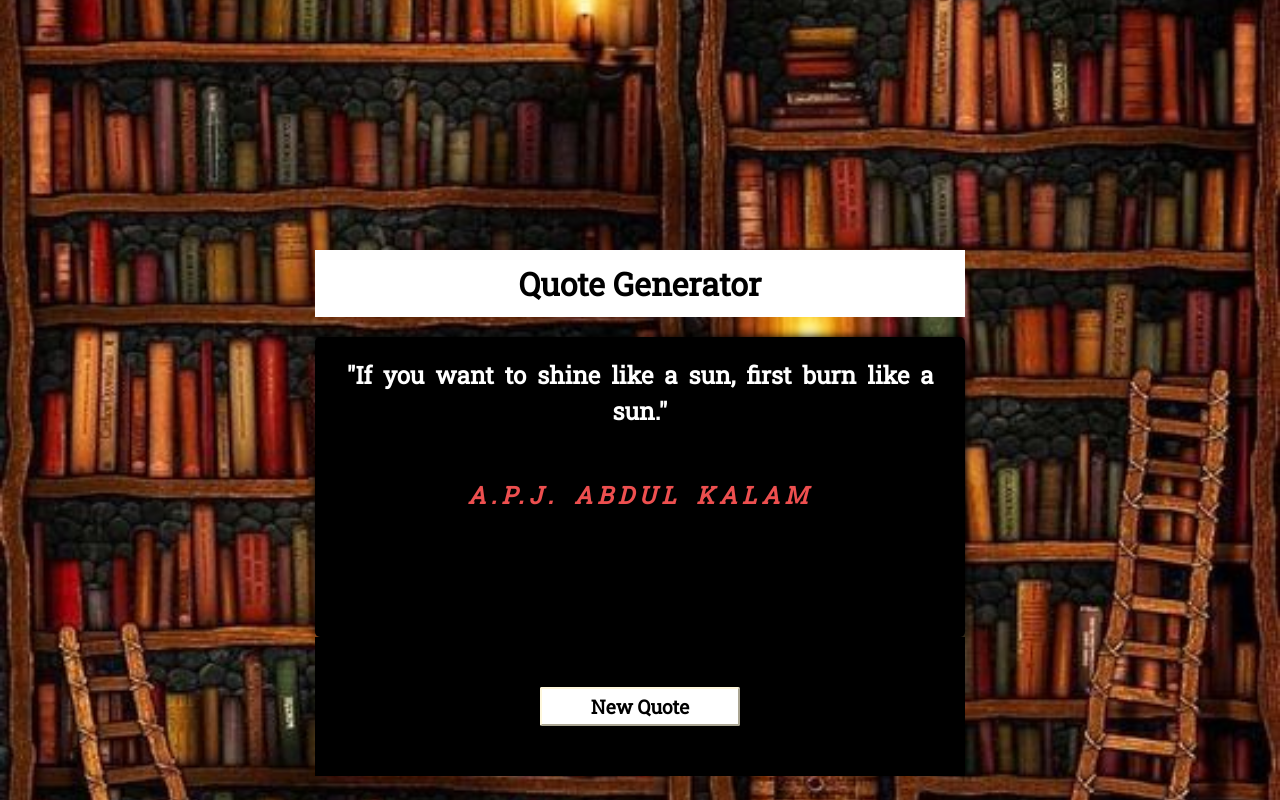
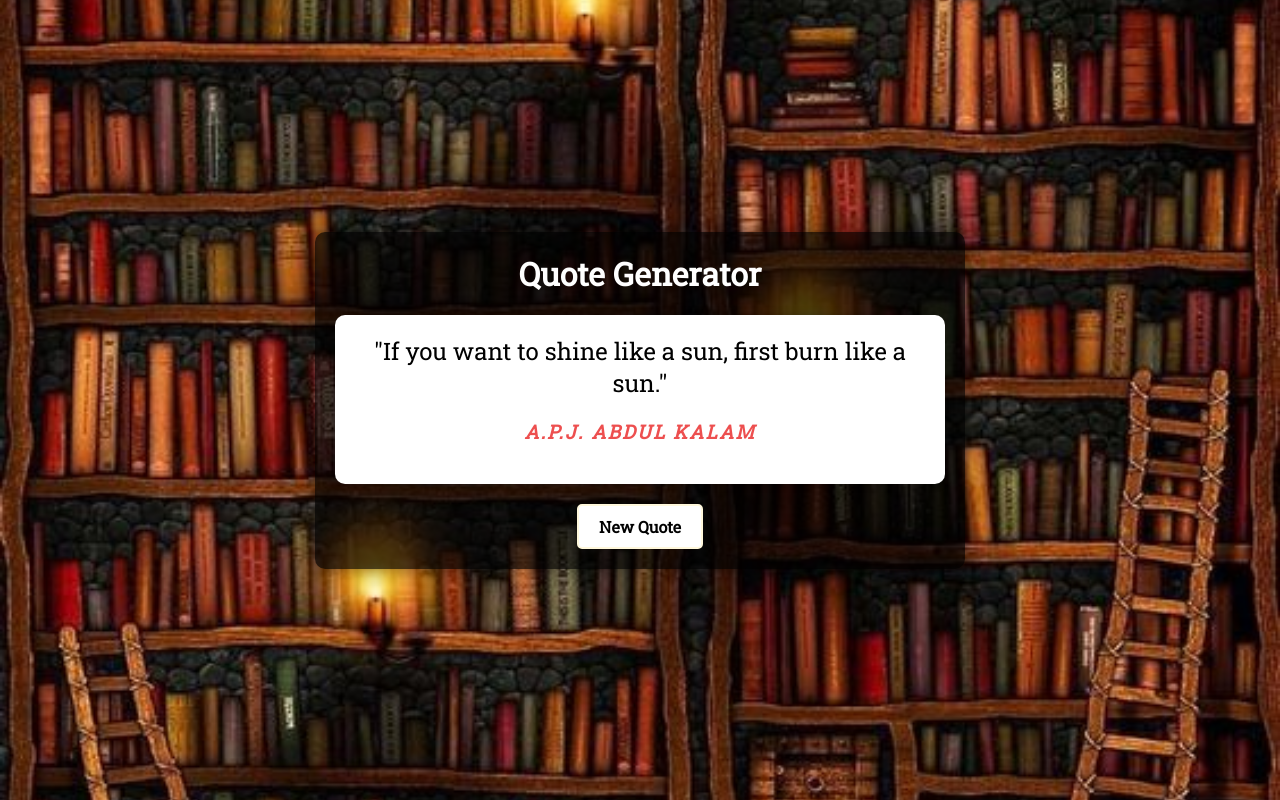
Before and after one commit to Prachi309/Quote-generator, a plain HTML site: page index.html in a window 1280 px wide. Drawn offline with Linux system fonts and the light colour scheme.

Commit message:
index.css

```diff
--- a/index.css
+++ b/index.css
@@ -1,83 +1,77 @@
-*{
+* {
     margin: 0;
     padding: 0;
     box-sizing: border-box;
     font-family: 'Roboto Slab', serif;
 }
-body{
+
+body {
     display: flex;
-    height: 100vh;
     justify-content: center;
     align-items: center;
+    height: 100vh;
+    background-image: url("/15d03880321f30a2ef6db7471e4105d8.jpg");
+    background-size: cover;
+    background-position: center;
+    background-repeat: no-repeat;
     text-align: center;
-    background-image: url("/15d03880321f30a2ef6db7471e4105d8.jpg");
-    background-repeat: no-repeat;
-    background-position: center;
-    background-size: cover;
 }
-.container{
+
+.container {
     width: 650px;
-    height: 300px;
+    background: rgba(0, 0, 0, 0.7);
+    padding: 20px;
+    border-radius: 10px;
+    box-shadow: 0 0 20px rgba(0, 0, 0, 0.5);
+}
 
+.header h1 {
+    color: white;
+    margin-bottom: 20px;
 }
-.header{
-    border: 2px solid white;
+
+.content {
     background-color: rgb(255, 255, 255);
+    padding: 20px;
+    border-radius: 10px;
+    box-shadow: 0 0 10px rgba(0, 0, 0, 0.2);
+}
+
+.text {
+    font-size: 1.5rem;
+    color: black;
     margin-bottom: 20px;
-    padding: 10px;
+}
 
-}
-.content{
-    background-color: rgb(0, 0, 0);
-    font-size: 1.2rem;
-    word-spacing: 5px;
-    padding: 20px;
-    border-radius: 5px;
-    z-index: 2;
-    width: 100%;
-    height: 300px;
-    box-shadow: 0 0 10px;
-}
-.text{
-    font-weight: 700;
-    font-size: 1.5rem;
-    line-height: 1.5;
- color: white;
-}
-.person{
+.person {
     color: rgb(237, 79, 79);
     font-style: italic;
-    letter-spacing: 5px;
-    margin: 50px;
-    font-weight: 900;
-    font-size: 1.5rem;
+    letter-spacing: 2px;
+    font-weight: 700;
+    font-size: 1.2rem;
+    margin-bottom: 20px;
     text-transform: uppercase;
+}
 
+.button-area {
+    margin-top: 20px;
 }
-.button-area{
 
-background-color: black;
-margin-bottom: 30px;
+#new-quote {
+    padding: 10px 20px;
+    background-color: rgb(255, 255, 255);
+    font-size: 1rem;
+    font-weight: 700;
+    border: 2px solid cornsilk;
+    border-radius: 5px;
+    cursor: pointer;
+    transition: all 0.3s ease;
+}
 
+#new-quote:hover {
+    background-color: rgb(203, 56, 56);
+    color: white;
+    border-color: rgb(255, 255, 255);
+    text-transform: uppercase;
+    text-decoration: underline;
 }
-#new-quote{
-    padding: 5px;
-    background-color: rgb(255, 255, 255);
-font-size: 1.2rem;
-font-weight: 700;
-border-color: cornsilk;
-    border-radius: 2px;
-    margin: 50px;
-width: 200px;
-
-
-
-
-}
-#new-quote:hover{
-    background-color: rgb(203, 56, 56);
-    color: rgb(0, 0, 0);
-    border-color: rgb(255, 255, 255);text-transform: uppercase;
-    text-decoration: underline;
-    cursor:pointer;
-}
```
